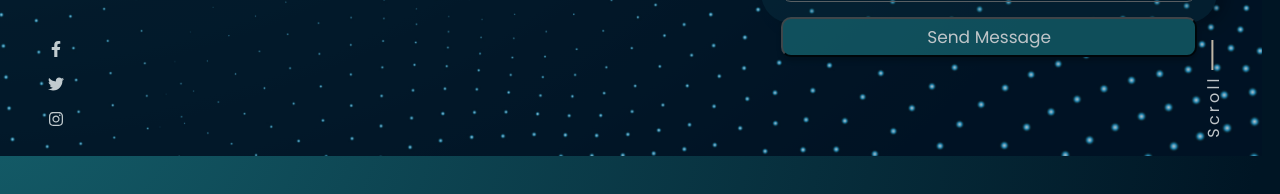
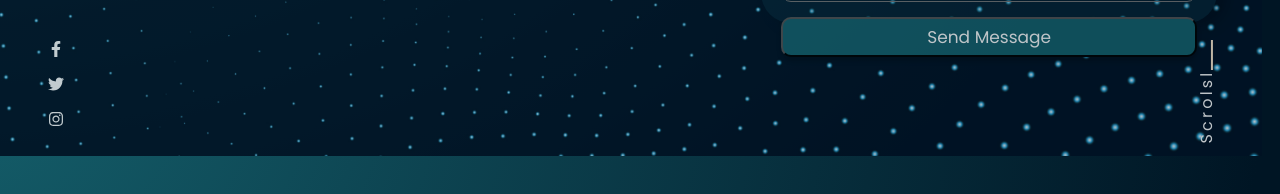
Before and after one commit to sarazaToussaint/Nassaty, a React (Create React App) app: page /Contact in a window 1280 px wide. Shown: the part 530-724 px from the top of the page. Built offline with nearby package versions, Linux system fonts and the light colour scheme.

Commit message:
Fix some typos

```diff
--- a/src/component/Contact.jsx
+++ b/src/component/Contact.jsx
@@ -101,7 +101,7 @@ const Contact = () => {
           </a>
         </div>
         <div className={classes.scroll}>
-          <div className={classes.text}>Scroll</div>
+          <div className={classes.text}>Scrolsl</div>
           <div className={classes.footLine} />
         </div>
       </footer>
```
